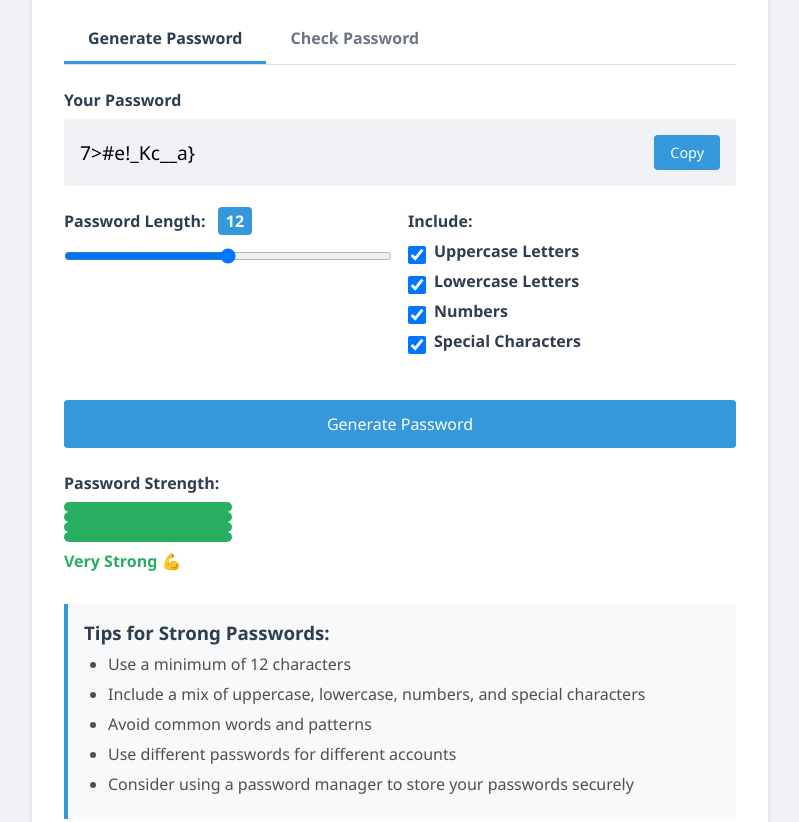
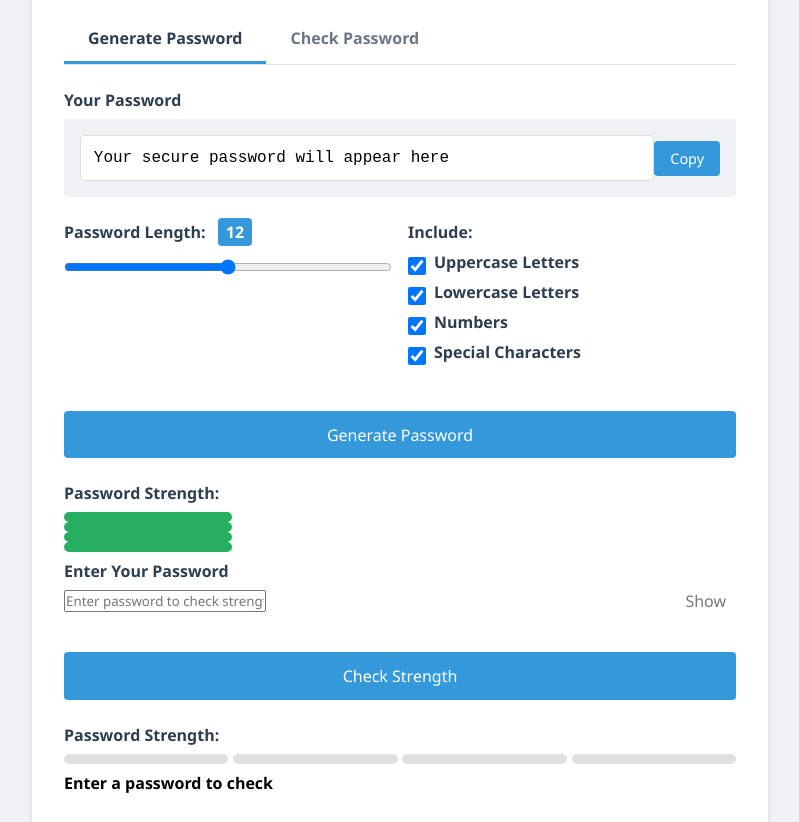
Before and after one commit to pranavakshit/UtilHub, a plain HTML site: page PasswordStrenght.html in a window 1280 px wide. Shown: the part 400-1222 px from the top of the page, without its empty margins (240-1039 px from the left). Drawn offline with Linux system fonts and the light colour scheme.

Commit message:
Update PasswordStrenght.html

```diff
--- a/PasswordStrenght.html
+++ b/PasswordStrenght.html
@@ -34,7 +34,7 @@
                     <div class="form-group">
                         <label for="password">Your Password</label>
                         <div class="password-display">
-                            <div class="password-text" id="passwordDisplay">Your secure password will appear here</div>
+                            <input type="text" class="password-text" id="passwordDisplay" value="Your secure password will appear here" readonly>
                             <button class="copy-btn" id="copyBtn">Copy</button>
                         </div>
                     </div>
@@ -76,7 +76,8 @@
                             <div class="bar"></div>
                             <div class="bar"></div>
                         </div>
-                        <div class="strength-text" id="generateStrengthText">Waiting for password...</div>
+                        <div class="strength-text" id="generateStrengthText.textContent = '🔐 Waiting to generate something strong...';
+</div>
                     </div>
                 </div>
 
```
